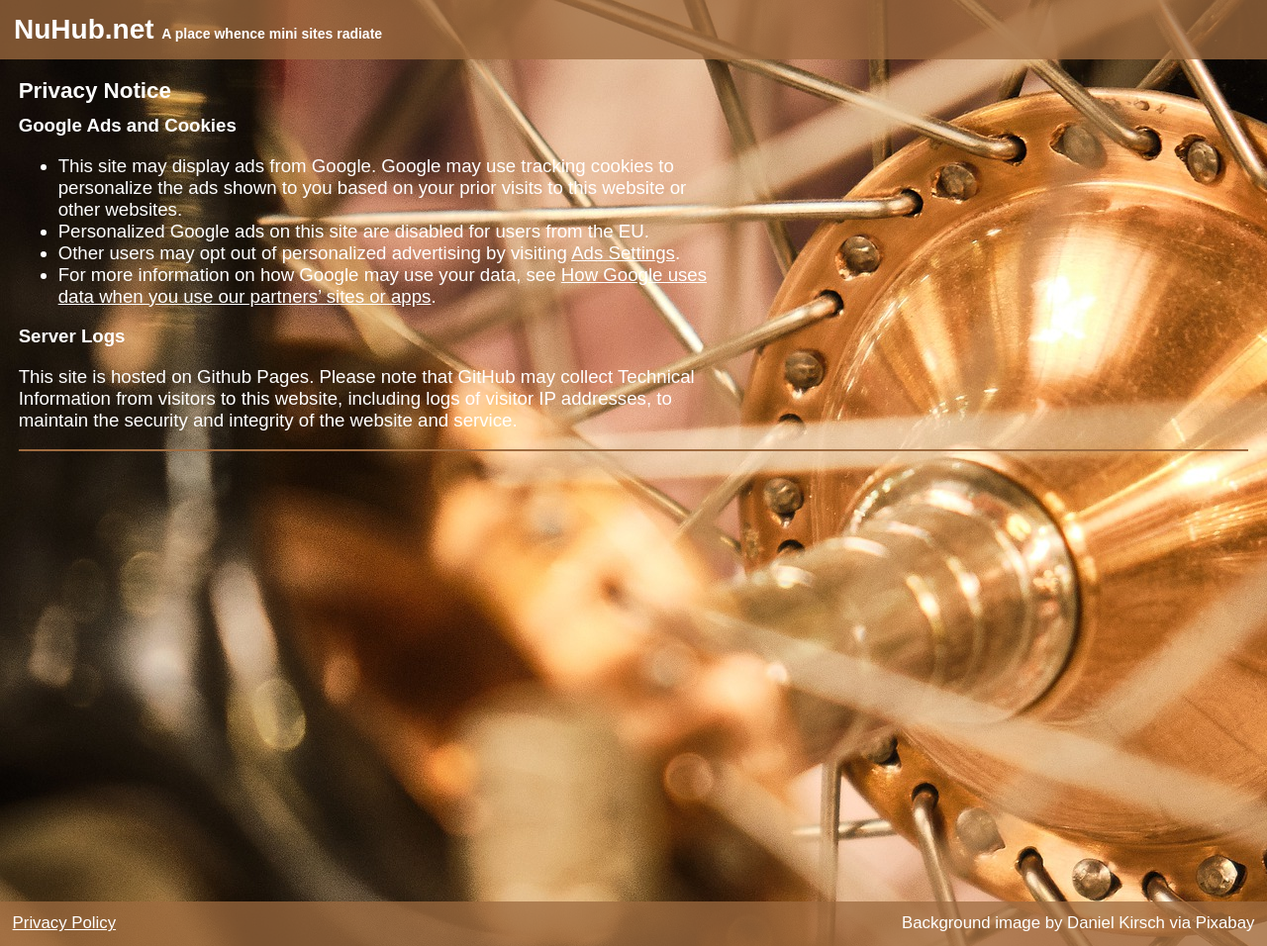
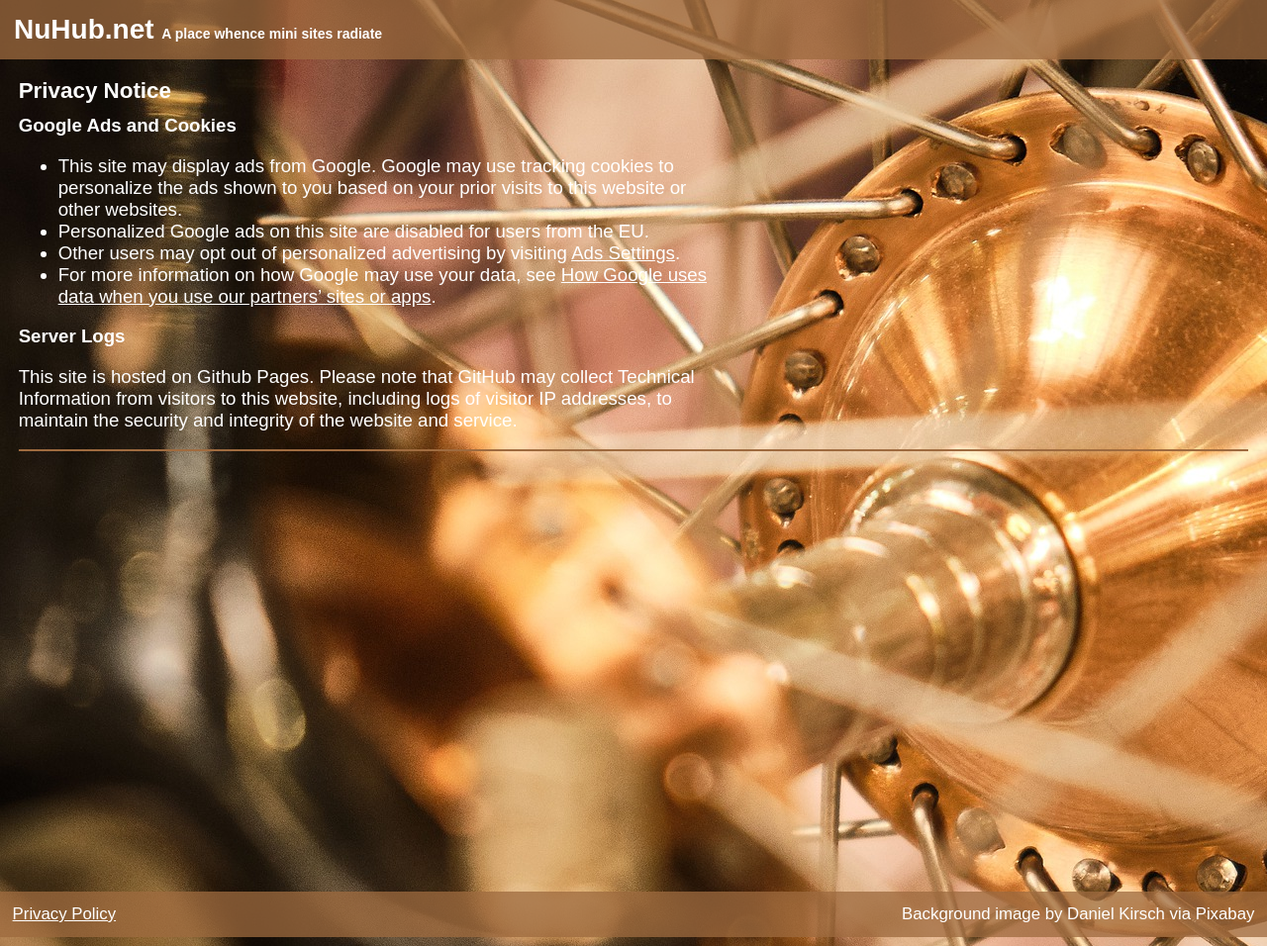
Before and after one commit to david672orford/david672github.io, a Jekyll site: the page built from privacy.md, in a window 1280 px wide. Shown: the whole page at 99% size. Built offline with Jekyll 4.4.1, drawn with Linux system fonts in a browser that asks for light colours; our own code applies the rules of GitHub Pages for plain Markdown files.

Commit message:
Update style.css

```diff
--- a/assets/css/style.css
+++ b/assets/css/style.css
@@ -11,7 +11,7 @@ BODY {
 	font-size: 14pt;
 	color: white;
 	background-color: grey;
-	padding-bottom: 3em;	/* space for footer */
+	padding-bottom: 2.5em;	/* space for footer */
 	}
 HEADER {
 	padding: .75em;
```
